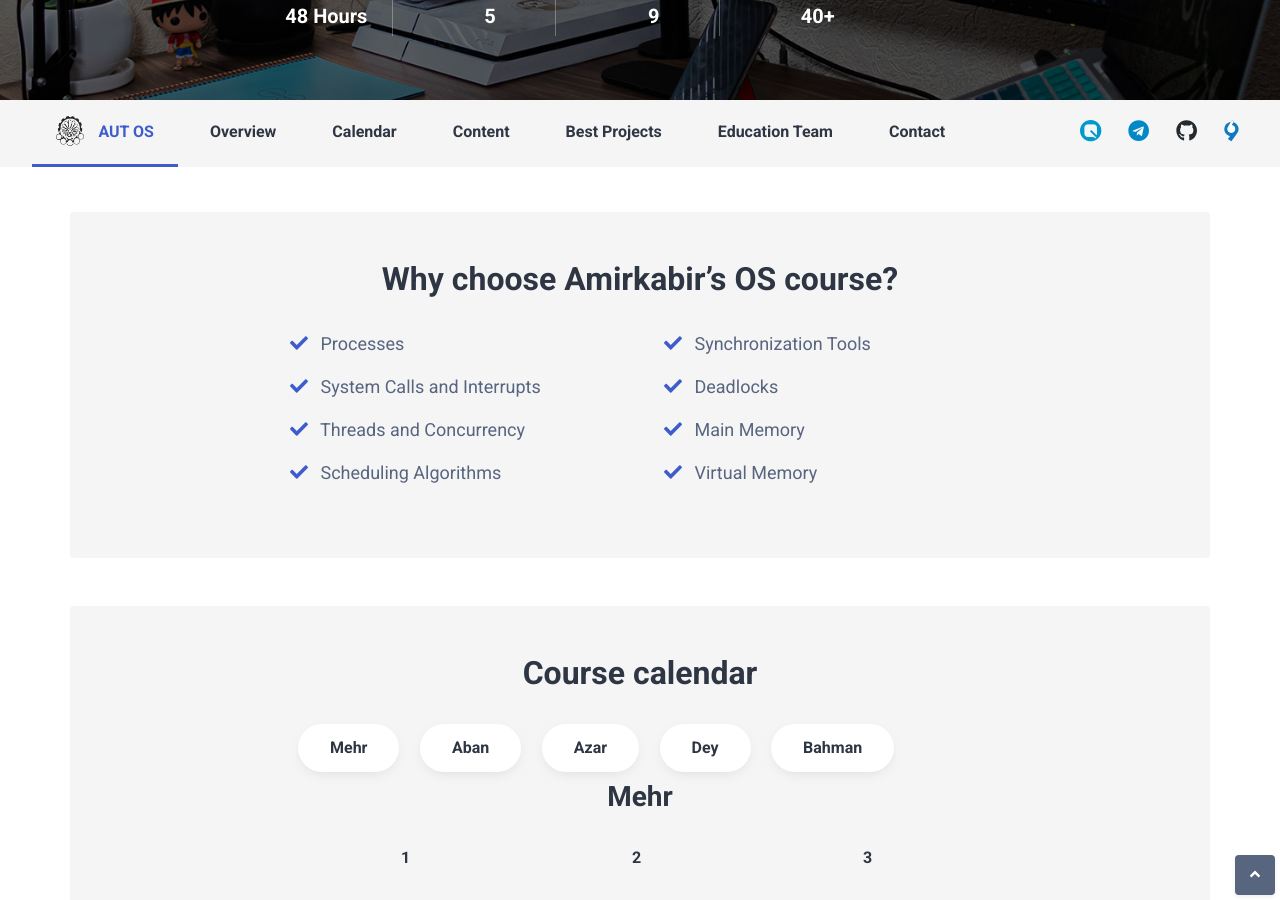
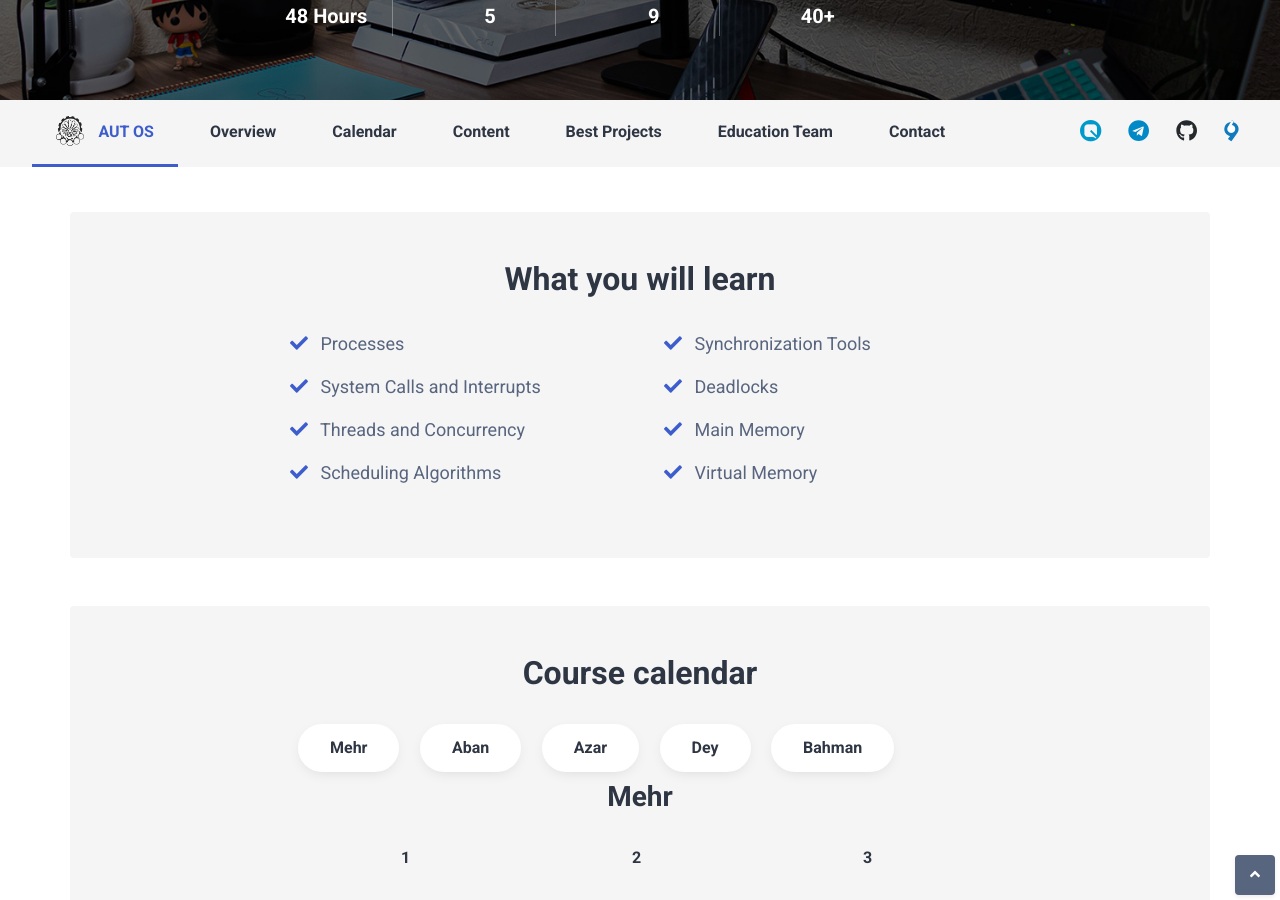
Before and after one commit to OS-CE-AUT/os-ce-aut.github.io, a Jekyll site: the page built from index.html, in a window 1280 px wide and 900 px high, scrolled down 483 px. Built offline with Jekyll 4.4.1, drawn with Linux system fonts in a browser that asks for light colours; some web fonts are replaced; comment, search, counter and statistics services are not loaded.

Commit message:
changed overview title

```diff
--- a/_data/overview.yml
+++ b/_data/overview.yml
@@ -1,4 +1,5 @@
-title: Why choose Amirkabir’s OS course?
+# title: Why choose Amirkabir’s OS course?
+title: What you will learn
 content: ""
 items:
   - Processes
```
